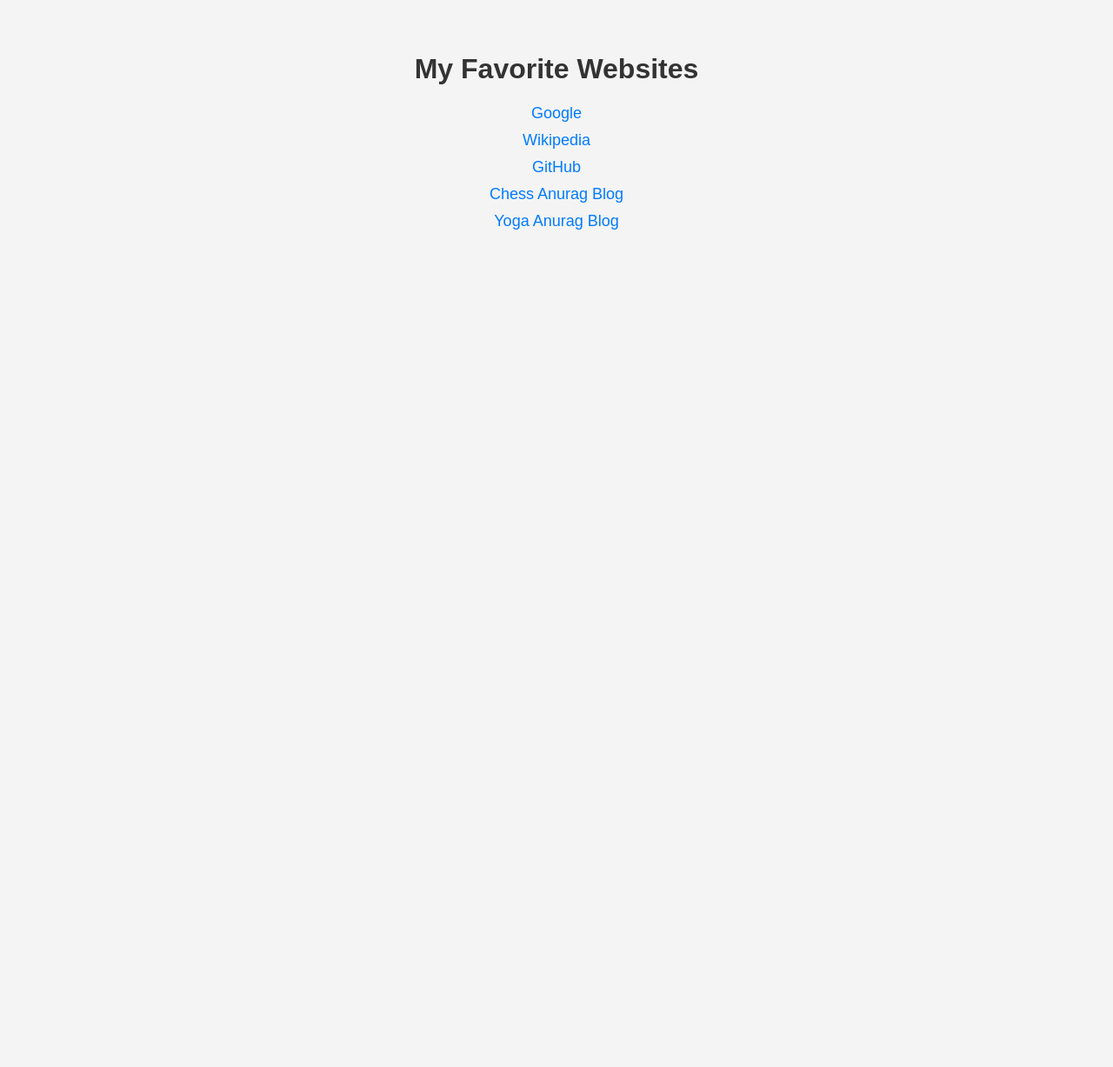
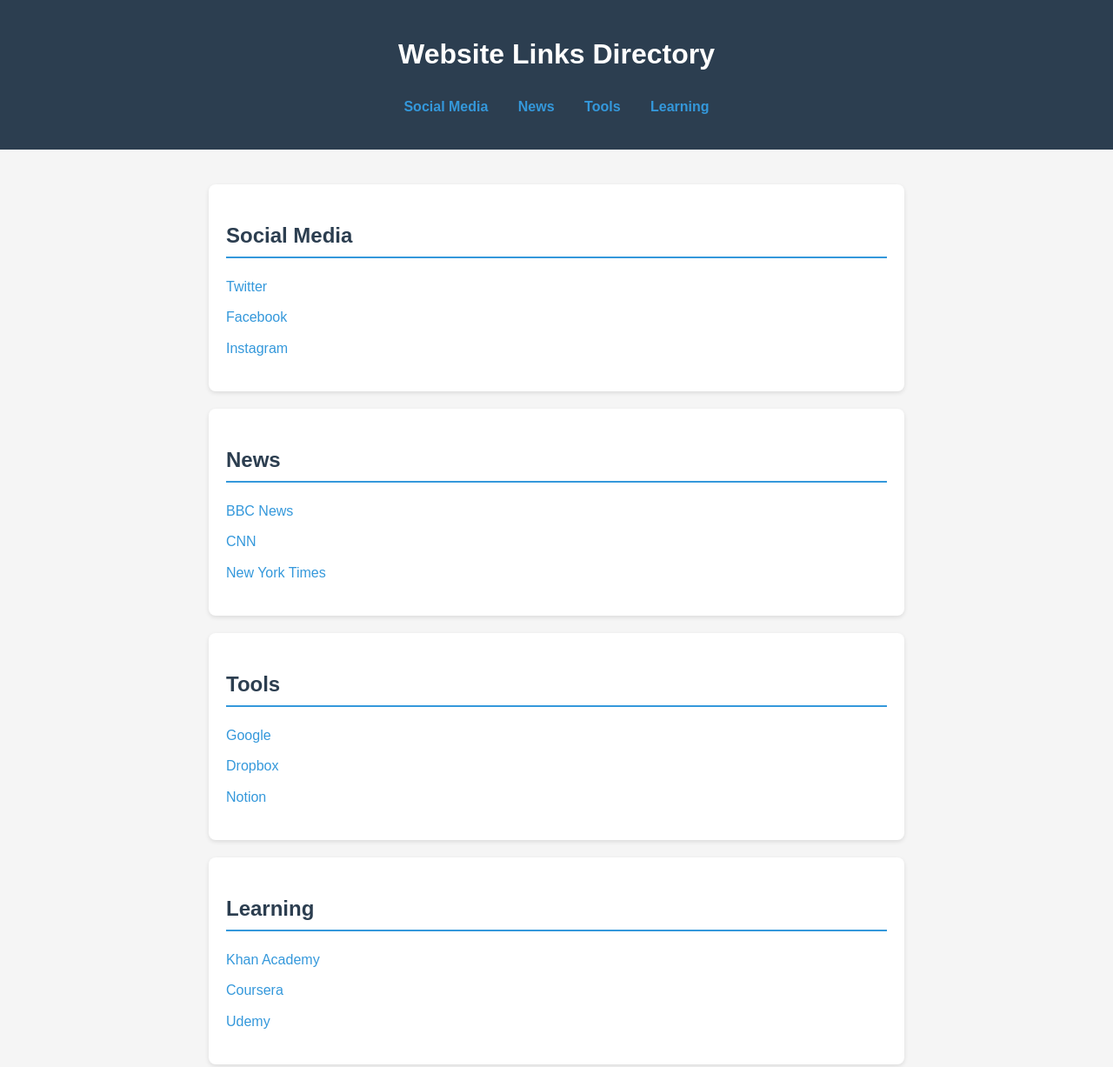
Before and after one commit to ragasea/page, a plain HTML site: page index.html in a window 1280 px wide. Shown: the whole page at 87% size. Before the commit the page ends 800 px from the top, so only its background shows below. Drawn offline with Linux system fonts and the light colour scheme.

Commit message:
Update index.html
grok

```diff
--- a/index.html
+++ b/index.html
@@ -1,47 +1,132 @@
+
 <!DOCTYPE html>
 <html lang="en">
 <head>
     <meta charset="UTF-8">
     <meta name="viewport" content="width=device-width, initial-scale=1.0">
-    <title>My Favorite Links</title>
+    <title>Website Links Directory</title>
     <style>
         body {
             font-family: Arial, sans-serif;
-            margin: 20px;
+            margin: 0;
+            padding: 0;
+            background-color: #f5f5f5;
+            color: #333;
+            line-height: 1.6;
+        }
+
+        .container {
+            max-width: 800px;
+            margin: 0 auto;
             padding: 20px;
-            background-color: #f4f4f4;
+        }
+
+        header {
+            background-color: #2c3e50;
+            color: white;
+            padding: 1rem;
             text-align: center;
+            position: sticky;
+            top: 0;
         }
-        h1 {
-            color: #333;
+
+        nav {
+            margin: 20px 0;
         }
+
+        nav a {
+            color: #3498db;
+            text-decoration: none;
+            margin: 0 15px;
+            font-weight: bold;
+        }
+
+        nav a:hover {
+            color: #2980b9;
+            text-decoration: underline;
+        }
+
+        section {
+            background-color: white;
+            padding: 20px;
+            margin: 20px 0;
+            border-radius: 8px;
+            box-shadow: 0 2px 5px rgba(0,0,0,0.1);
+        }
+
+        h2 {
+            color: #2c3e50;
+            border-bottom: 2px solid #3498db;
+            padding-bottom: 5px;
+        }
+
         ul {
             list-style: none;
             padding: 0;
         }
+
         li {
             margin: 10px 0;
         }
+
         a {
+            color: #3498db;
             text-decoration: none;
-            font-size: 18px;
-            color: #007bff;
         }
+
         a:hover {
-            color: #0056b3;
+            text-decoration: underline;
+            color: #2980b9;
         }
     </style>
 </head>
 <body>
+    <header>
+        <h1>Website Links Directory</h1>
+        <nav>
+            <a href="#social">Social Media</a>
+            <a href="#news">News</a>
+            <a href="#tools">Tools</a>
+            <a href="#learning">Learning</a>
+        </nav>
+    </header>
 
-    <h1>My Favorite Websites</h1>
-    <ul>
-        <li><a href="https://www.google.com" target="_blank">Google</a></li>
-        <li><a href="https://www.wikipedia.org" target="_blank">Wikipedia</a></li>
-        <li><a href="https://www.github.com" target="_blank">GitHub</a></li>
-        <li><a href="https://chessanurag.blogspot.com" target="_blank">Chess Anurag Blog</a></li>
-        <li><a href="https://yogaanurag.blogspot.com" target="_blank">Yoga Anurag Blog</a></li>
-    </ul>
+    <div class="container">
+        <section id="social">
+            <h2>Social Media</h2>
+            <ul>
+                <li><a href="https://twitter.com" target="_blank">Twitter</a></li>
+                <li><a href="https://facebook.com" target="_blank">Facebook</a></li>
+                <li><a href="https://instagram.com" target="_blank">Instagram</a></li>
+            </ul>
+        </section>
 
+        <section id="news">
+            <h2>News</h2>
+            <ul>
+                <li><a href="https://bbc.com" target="_blank">BBC News</a></li>
+                <li><a href="https://cnn.com" target="_blank">CNN</a></li>
+                <li><a href="https://nytimes.com" target="_blank">New York Times</a></li>
+            </ul>
+        </section>
+
+        <section id="tools">
+            <h2>Tools</h2>
+            <ul>
+                <li><a href="https://google.com" target="_blank">Google</a></li>
+                <li><a href="https://dropbox.com" target="_blank">Dropbox</a></li>
+                <li><a href="https://notion.so" target="_blank">Notion</a></li>
+            </ul>
+        </section>
+
+        <section id="learning">
+            <h2>Learning</h2>
+            <ul>
+                <li><a href="https://khanacademy.org" target="_blank">Khan Academy</a></li>
+                <li><a href="https://coursera.org" target="_blank">Coursera</a></li>
+                <li><a href="https://udemy.com" target="_blank">Udemy</a></li>
+            </ul>
+        </section>
+    </div>
 </body>
 </html>
```
